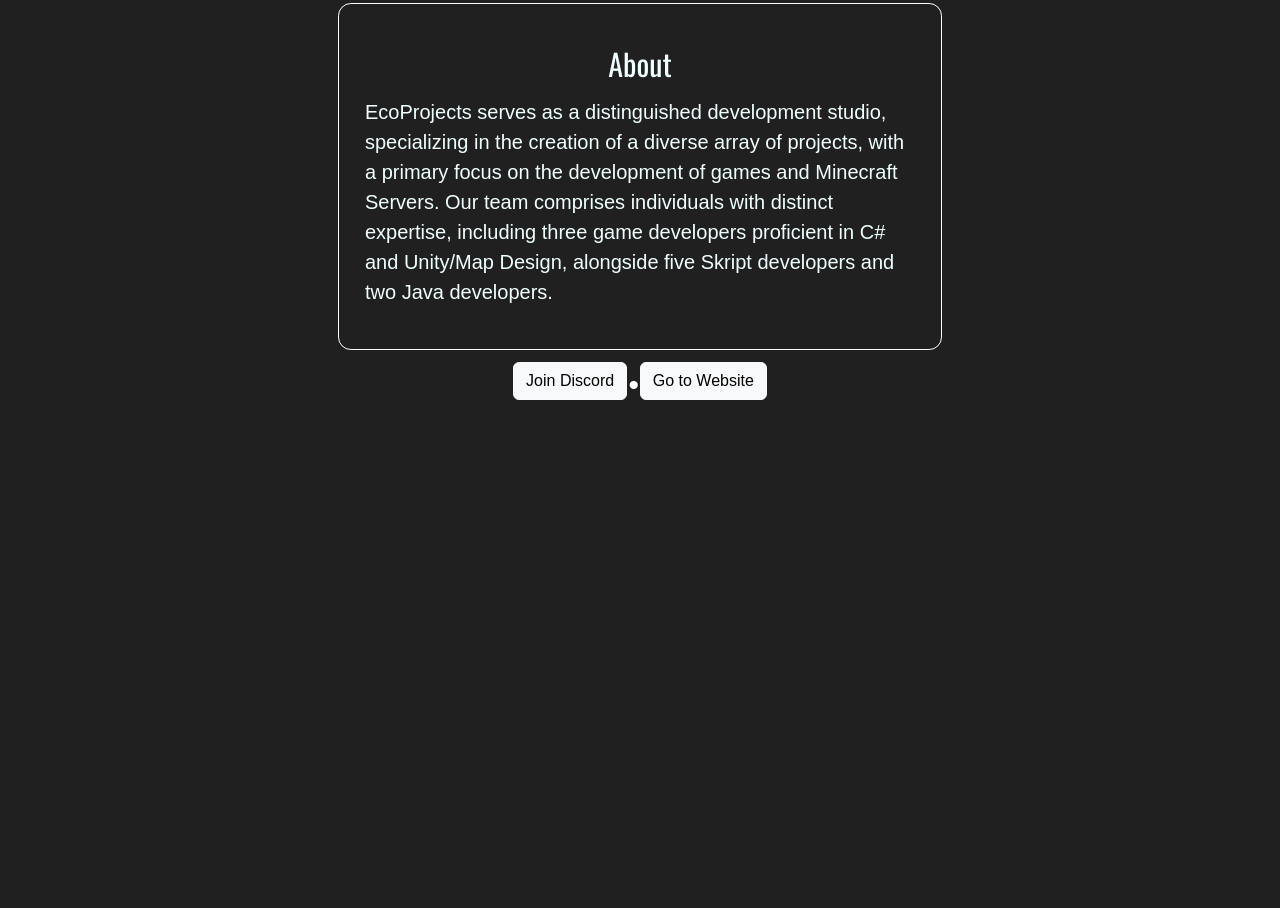
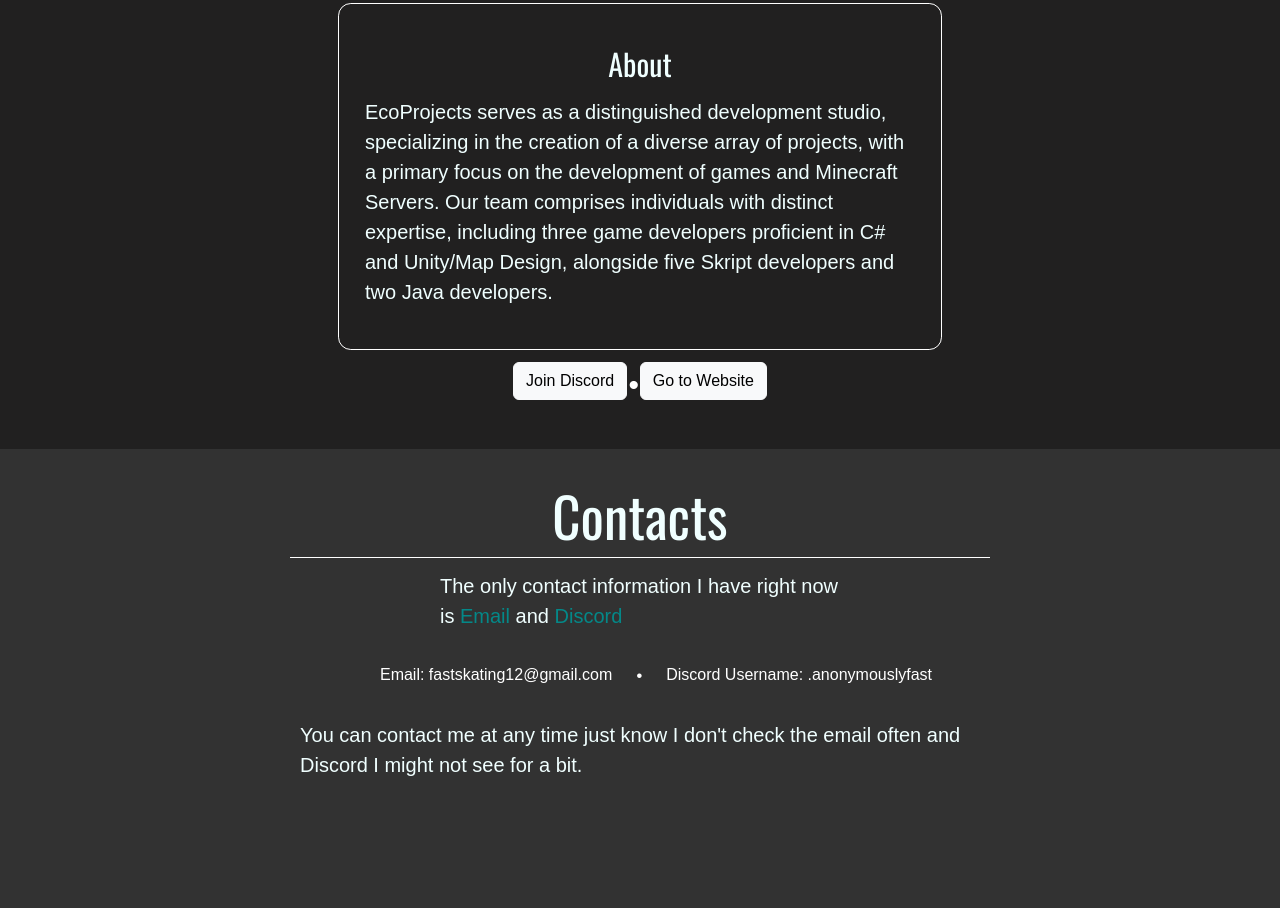
Before and after one commit to AnonymouslyFast/website, a website: page index.html in a window 1280 px wide. Shown: the part 1931-2839 px from the top of the page. Before the commit the page ends 2354 px from the top, so only its background shows below. Drawn offline with nearby package versions, Linux system fonts and the light colour scheme.

Commit message:
Added Contacts

```diff
--- a/index.html
+++ b/index.html
@@ -17,8 +17,28 @@
     <script src="scripts/scroll.js"></script>
 </head>
 
+<script>
+  function showGIT() {
+    document.getElementById('gitPara').classList.remove('hidden');
+  }
 
-<body style="background-color: #212020; width: 100%;">
+  function closeGIT() {
+    document.getElementById('gitPara').classList.add('hidden');
+  }
+</script>
+
+<body style="background-color: #212020; width: 100%; display: inline;">
+
+  <div style="width: 100%;">
+    <div class="githubLogo" onmouseover="showGIT()" onmouseleave="closeGIT()">
+      <a target="_blank" rel="noopener" href="https://github.com/AnonymouslyFast/website" ><img src="images/github-mark-white.png" width="50px" alt="Github Logo"></a>
+    </div>
+
+    <div class="hidden" id="gitPara">
+      <p>Open website's github Repository</p>
+    </div>
+
+  </div>
 
    <div class="homeSec" id="home">
         <div class="Title">
@@ -41,7 +61,7 @@
                     <a class="nav-link" onclick="goToSection('projects')" href="#projects">Projects</a>
                 </li>
                 <li class="nav-item">
-                    <a class="nav-link" onclick="goToSection('contact')" href="#">Contacts</a>
+                    <a class="nav-link" onclick="goToSection('contacts')" href="#contacts">Contacts</a>
                 </li>
             </ul>
         </div>
@@ -195,6 +215,39 @@
 
   </div>
 
+  <div style="background-color: rgb(50, 50, 50); width: 100%; height: auto;">
+    <div id="contacts">
+      Contacts
+    </div>
+
+    <div style="width: 100%; justify-content: center; display: flex; padding-bottom: 1%;">
+      <hr id="linec">
+    </div>
+
+
+    <div style="width: 100%; display: flex; justify-content: center; background-color: rgb(50, 50, 50);">
+      <p id="contactpara">The only contact information I have right now is <a id="hideLink" onmouseleave="document.getElementById('email').style.color = 'white';" onmouseover="document.getElementById('email').style.color = 'cyan';" onclick="goToSection('email')" href="#email">Email</a> and <a id="hideLink" onmouseleave="document.getElementById('discord').style.color = 'white';"  onmouseover="document.getElementById('discord').style.color = 'cyan';" onclick="goToSection('discord')" href="#discord">Discord</a></p>
+    </div>
+
+    <div style="width: 100%; display: flex; justify-content: center; margin: 2vh;">
+      <div class="contact">
+        <div id="email">
+          Email: fastskating12@gmail.com
+        </div>
+        <p style="font-size: 17px; color: white; margin-top: 0%; font-style:oblique;">•</p>
+        <div id="discord">
+          Discord Username: .anonymouslyfast
+        </div>
+      </div>
+    </div>
+
+    <div style="width: 100%; display: flex; justify-content: center; background-color: rgb(50, 50, 50);">
+      <p id="contactparaa">You can contact me at any time just know I don't check the email often and Discord I might not see for a bit.</p>
+    </div>
+
+  </div>
+
+
 
 
 </body>
--- a/styles/Home.css
+++ b/styles/Home.css
@@ -210,7 +210,7 @@
     font-family: 'Nunito Sans', sans-serif;
     display: flex;
     justify-content: space-evenly;
-    margin: 0%;
+    margin-bottom: 2%;
 }
 
 
@@ -231,3 +231,79 @@
     display: flex;
     color: azure;
 }
+
+
+#contacts {
+    font-size: 55px;
+    font-family: 'oswald', sans-serif;
+    justify-self: center;
+    justify-content: center;
+    display: flex;
+    color: azure;
+    padding-top: 2%;
+    background-color: rgb(50, 50, 50);
+}
+
+#contactpara {
+    font-size: 20px;
+    width: 400px;
+    max-width: 400px;
+    min-width: 400px;
+    font-family: 'Nunito Sans', sans-serif;
+    display: inline;
+    color: azure;
+    background-color: rgb(50, 50, 50);
+}
+
+#linec {
+    color: white !important;
+    width: 410px !important;
+    max-width: 700px;
+    min-width: 700px;
+    background-color:rgb(50, 50, 50);
+    margin: unset;
+    opacity:unset;
+    padding: unset;
+}
+
+.contact {
+    width: 600px;
+    max-width: 600px;
+    min-width: 600px;
+    color: white;
+    font-family: 'Nunito Sans', sans-serif;
+    display: flex;
+    justify-content: space-evenly;
+    margin: 0%;
+}
+
+#contactparaa {
+    font-size: 20px;
+    width: 680px;
+    max-width: 680px;
+    min-width: 680px;
+    font-family: 'Nunito Sans', sans-serif;
+    display: inline;
+    color: azure;
+    background-color: rgb(50, 50, 50);
+    margin-bottom: 10%;
+}
+
+.githubLogo {
+    right: 40px;
+    top: 30px;
+    position:absolute;
+}
+
+#gitPara {
+    right: 100px;
+    top: 30px;
+    position:absolute;
+    color: azure;
+    justify-content: center;
+    background-color: rgb(50, 50, 50);
+    border-radius: 1vw;
+    padding: 0.5%;
+    padding-top: 1%;
+    font-family: 'Nunito Sans', sans-serif;
+}
```
Also changed, not shown: images/github-mark-white.png (added).
